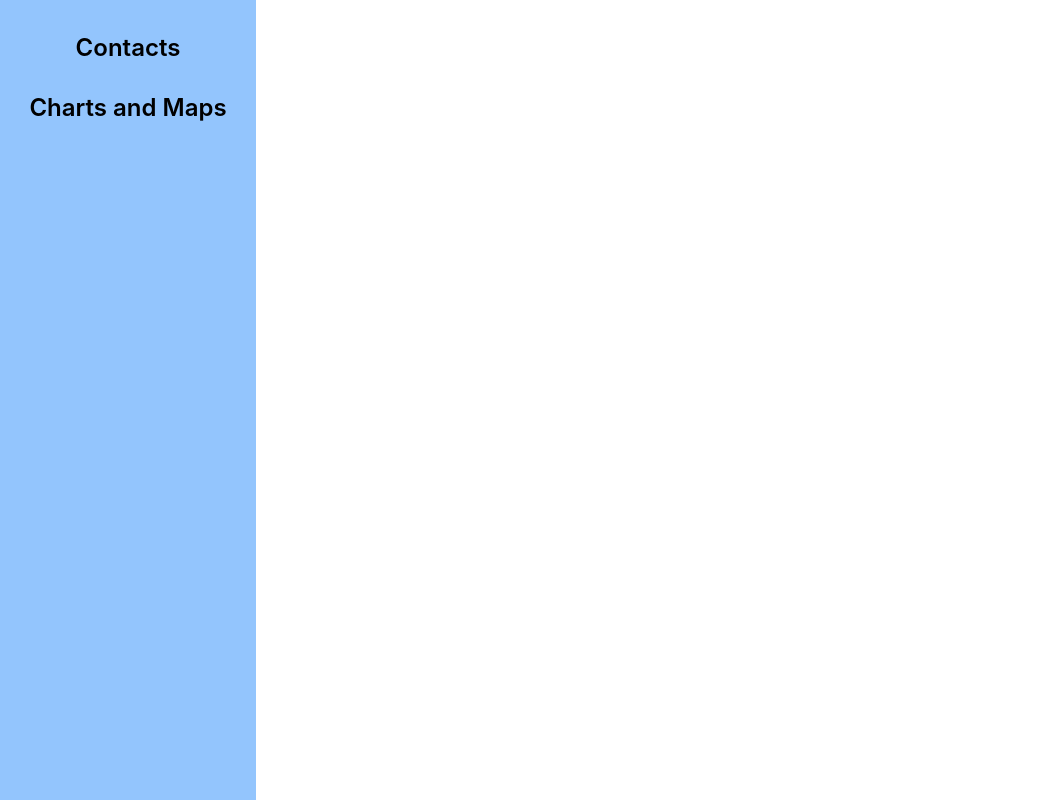
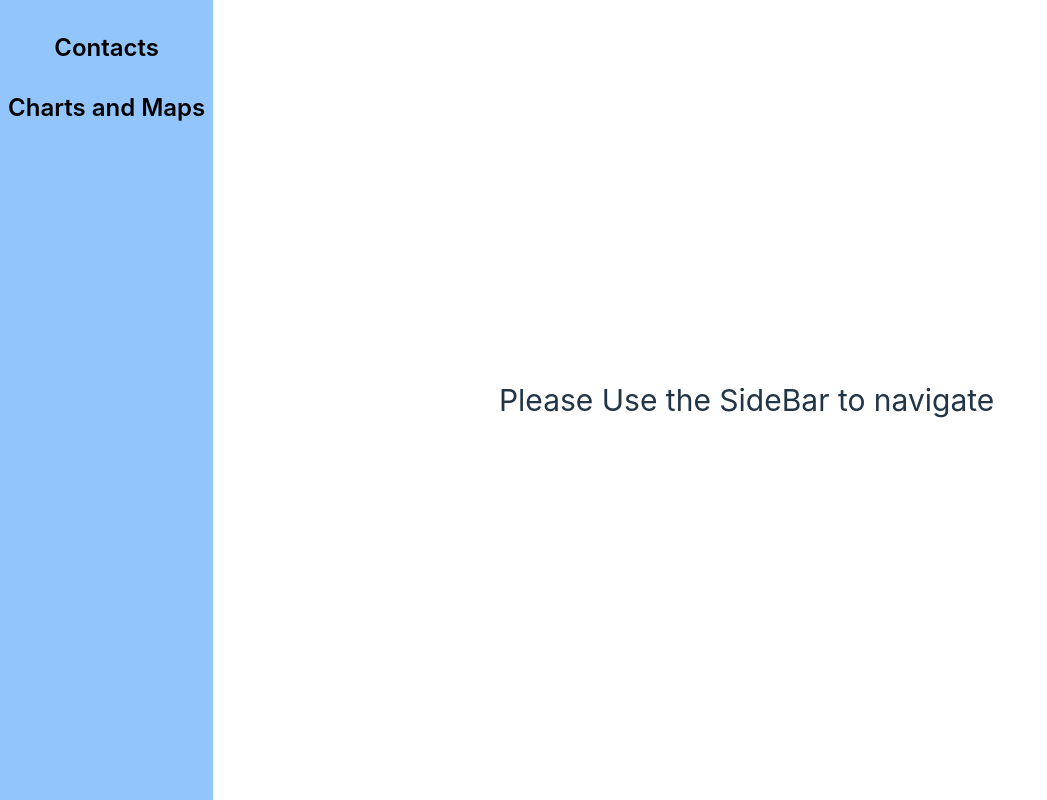
Before and after one commit to Inayath-Hussain/taiyo-ai-assignment, a React (Vite) app: page / in a window 1280 px wide. Shown: the whole page, without its empty margins (0-1047 px from the left). Built offline with nearby package versions, Linux system fonts and the light colour scheme.

Commit message:
cleaned code

```diff
--- a/src/App.tsx
+++ b/src/App.tsx
@@ -5,6 +5,7 @@ import Contacts from './pages/contacts'
 import ContactsId from './pages/contactDetail'
 import NewContact from './pages/newContact'
 import ChartAndMap from './pages/chartAndMap'
+import Index from './pages'
 
 function App() {
 
@@ -17,6 +18,7 @@ function App() {
           <Route path='/contact/:id' element={<ContactsId />} />
           <Route path='/contacts' element={<Contacts />} />
           <Route path='/chart-and-map' element={<ChartAndMap />} />
+          <Route path='/' element={<Index />} />
         </Routes>
       </div>
     </>
--- a/src/components/sidebar.tsx
+++ b/src/components/sidebar.tsx
@@ -32,6 +32,7 @@ const SideBar = () => {
 
             </div>
 
+            {/* div to avoid re-adjusting of content in main page for mobile devices */}
             <div className='w-[10vw] bg-white mobile-end:hidden'></div>
         </>
     );
--- a/src/pages/contactDetail.tsx
+++ b/src/pages/contactDetail.tsx
@@ -22,6 +22,8 @@ const ContactsId = () => {
     useEffect(() => {
         const details = contacts.find(c => c.id === id)
 
+        // if user navigates by typing url then check will be done to see if a contact with the entered id exists,
+        // if not navigated to contact page
         if (!details) return navigate('/contacts')
 
         setFirstName(details.firstName)
@@ -35,7 +37,7 @@ const ContactsId = () => {
         e.preventDefault()
         if (!firstName || !lastName) {
             setHasError(true)
-            return //error toast here
+            return
         }
         dispatch(edit({ firstName, lastName, active: status, id }))
     }
--- a/src/pages/contacts.tsx
+++ b/src/pages/contacts.tsx
@@ -7,6 +7,7 @@ const Contacts = () => {
     const contacts = useSelector(selectContact)
     const dispatch = useDispatch()
 
+    // checks if the contacts is empty
     const noContactsFound = () => {
         return contacts.length === 0
     }
@@ -31,6 +32,7 @@ const Contacts = () => {
             <div className={`w-full flex flex-col items-center gap-2
             ${noContactsFound() ? '' : 'mobile-end:grid md:grid-cols-auto-2 md:gap-y-5 md:gap-x-3 lg:grid-cols-auto-3'}
             `}>
+                {/* empty contact message */}
                 {noContactsFound() ?
                     <div className='w-full'>
                         <p className='text-red-500 font-medium mobile-end:text-lg lg:text-xl'>No Contact Found</p>
@@ -38,7 +40,7 @@ const Contacts = () => {
                     </div>
                     :
                     contacts.map(i => (
-
+                        // contacts list
                         <div className="w-full rounded-md bg-white p-2 flex flex-row justify-around items-center
                     mobile-end:rounded-xl mobile-end:w-auto mobile-end:p-3" key={i.id}>
 
--- /dev/null
+++ b/src/pages/index.tsx
@@ -0,0 +1,9 @@
+const Index = () => {
+    return (
+        <div className="flex flex-row w-full justify-center items-center">
+            <h2 className="text-lg my-6 mx-2 md:text-3xl md:my-8">Please Use the SideBar to navigate</h2>
+        </div>
+    );
+}
+
+export default Index;
--- a/src/pages/newContact.tsx
+++ b/src/pages/newContact.tsx
@@ -16,9 +16,11 @@ const NewContact = () => {
 
     const handleSubmit = (e: React.FormEvent<HTMLFormElement>) => {
         e.preventDefault()
+
+        // if either of the required field is empty error will be set and no action will be dispatched
         if (!firstName || !lastName) {
             setHasError(true)
-            return //error toast here
+            return
         }
 
         dispatch(add({ firstName, lastName, active: status }))
--- a/src/responsive/mobile.tsx
+++ b/src/responsive/mobile.tsx
@@ -13,13 +13,11 @@ const Mobile: React.FC<PropsWithChildren> = ({ children }) => {
     useEffect(() => {
 
         const change = () => {
-            console.log(window.innerWidth, window.innerHeight)
             setScreenSize({ width: window.innerWidth, height: window.innerHeight })
         }
 
         setScreenSize({ width: window.innerWidth, height: window.innerHeight })
         window.addEventListener('resize', change)
-        console.log('useEffect')
 
         return () => {
             window.removeEventListener('resize', change)
--- a/src/utilities/formatNumber.ts
+++ b/src/utilities/formatNumber.ts
@@ -11,6 +11,5 @@ export const formatNumber = (num: number) => {
             return (num / decimal).toFixed(1).replace(/\.0$/, '') + units[i];
         }
     }
-    console.log(num)
     return String(num);
 }
```
Also changed, not shown: 1 other file (tests, documents, lock files or other folders).
